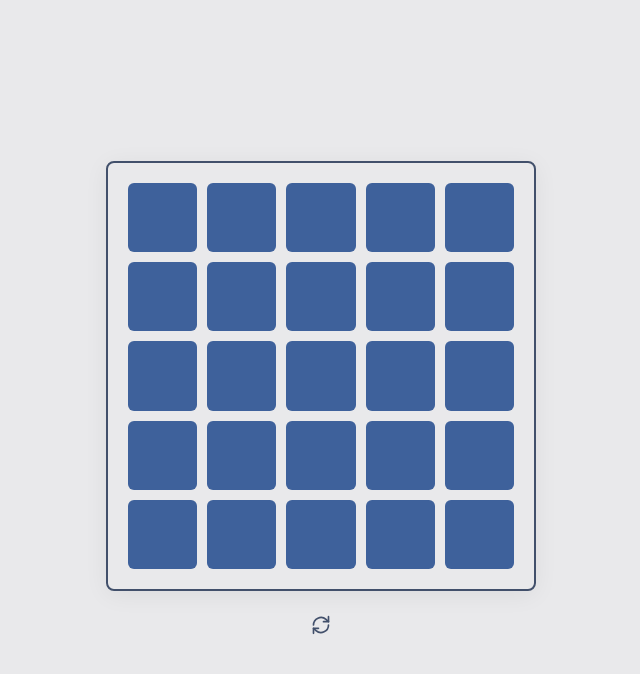
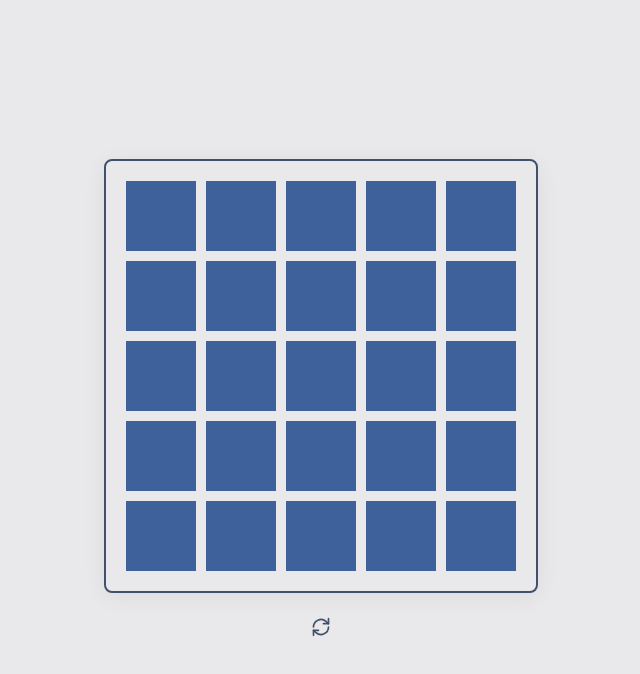
Before and after one commit to farzanuddin/matrix, a website built with Vite: page index.html in a window 1280 px wide. Shown: the whole page, without its empty margins (319-959 px from the left). Built offline with nearby package versions, Linux system fonts and the light colour scheme.

Commit message:
Fix edge clicks - replace aspect-ratio with fixed 70px dimensions to avoid sub-pixel rendering gaps

```diff
--- a/src/style.css
+++ b/src/style.css
@@ -38,10 +38,8 @@ body {
 /* ── Board ── */
 .board {
   display: grid;
-  grid-template-columns: repeat(5, 1fr);
+  grid-template-columns: repeat(5, 70px);
   gap: 10px;
-  width: 100%;
-  max-width: 430px;
   padding: 20px;
   border: 2px solid var(--border);
   border-radius: 8px;
@@ -50,12 +48,11 @@ body {
 
 /* ── Blocks ── */
 .block {
-  aspect-ratio: 1;
+  width: 70px;
+  height: 70px;
   background: var(--blue);
-  border-radius: 6px;
   cursor: pointer;
   position: relative;
-  overflow: hidden;
   transition: transform 0.12s, opacity 0.12s;
 }
 
```
